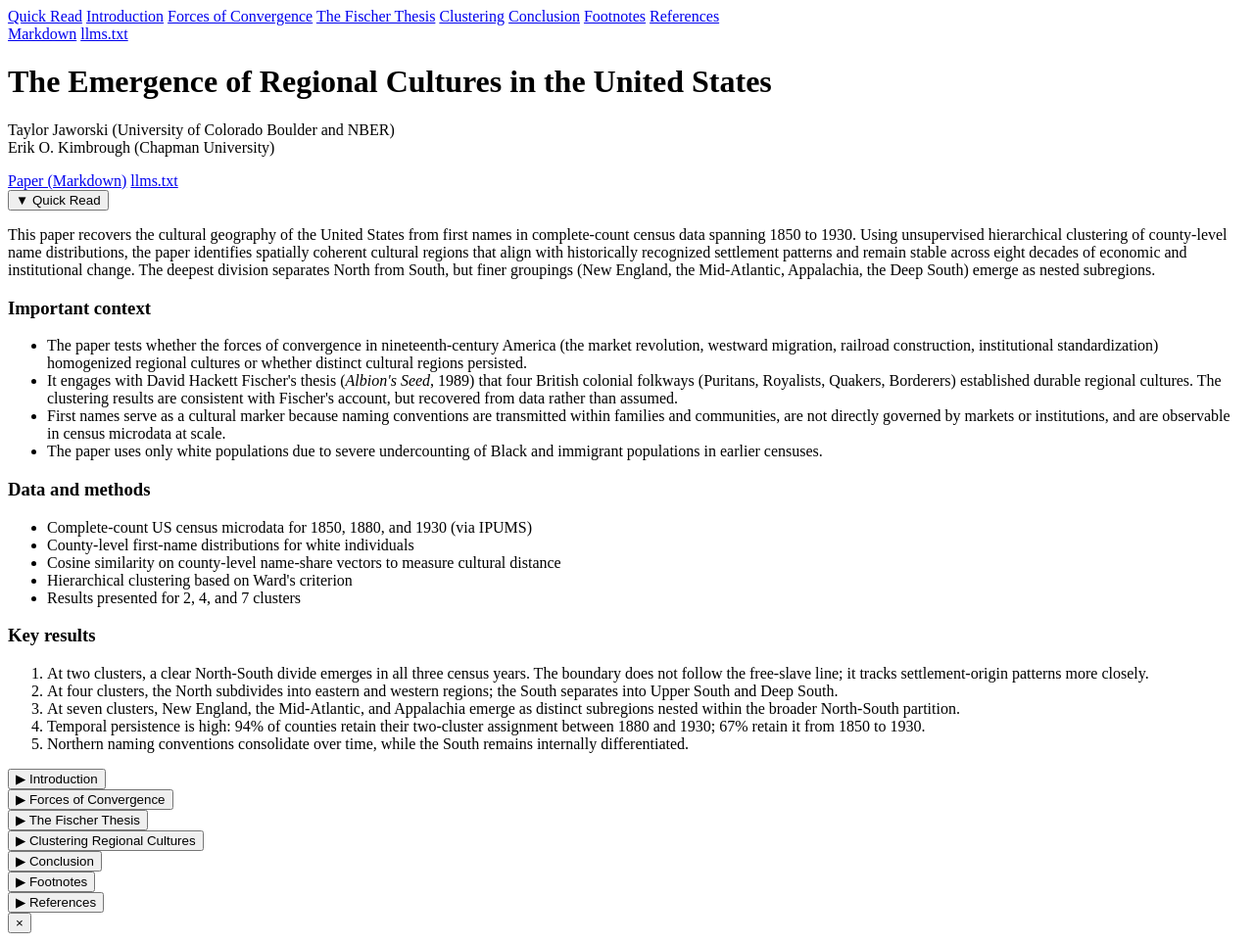
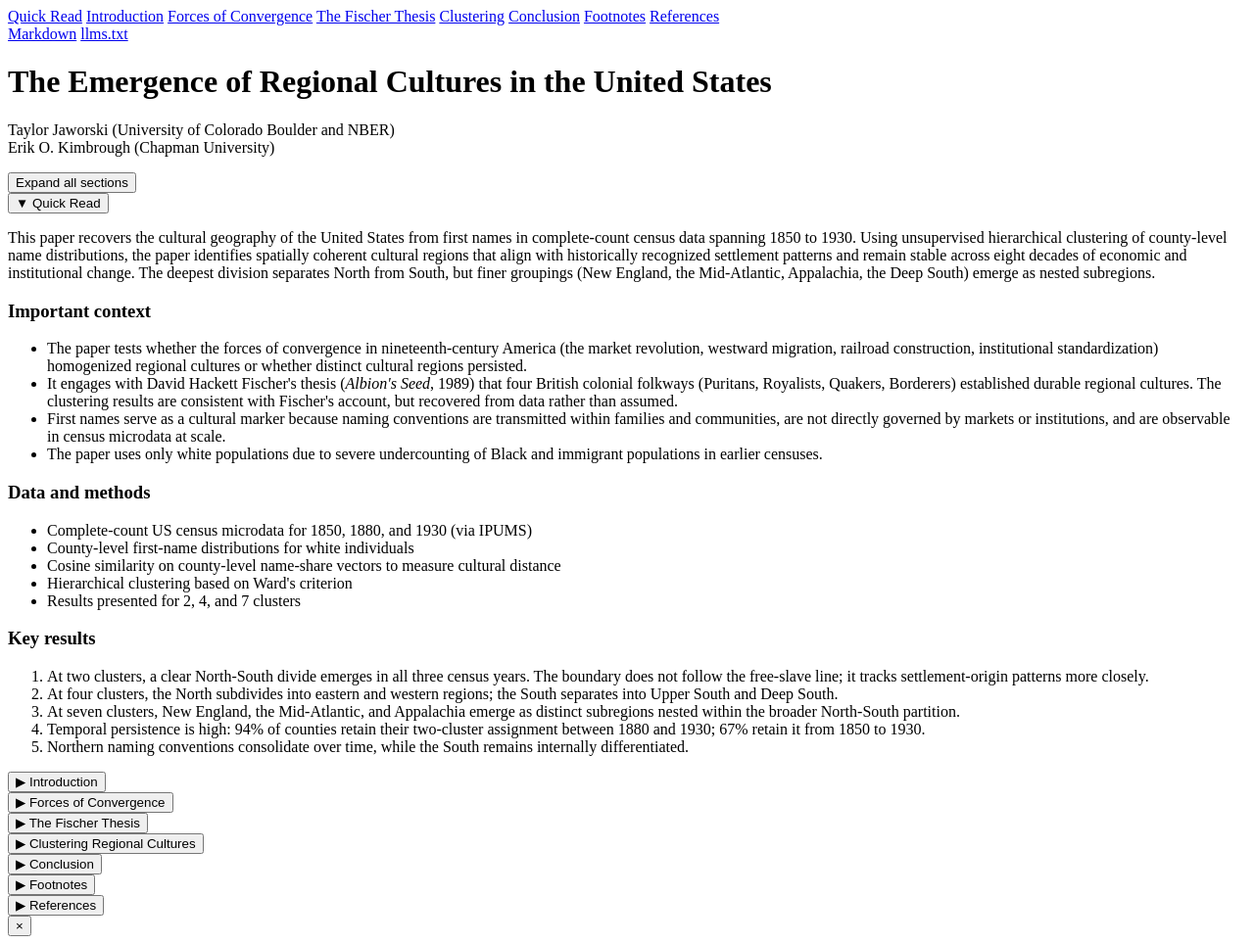
Before and after one commit to jaworskit/jaworskit.github.io, a Jekyll site: the page built from papers/culturalgroups/index.html, in a window 1280 px wide. Shown: the whole page at 98% size. Built offline with Jekyll 4.4.1, drawn with Linux system fonts in a browser that asks for light colours.

Commit message:
Update index.html

```diff
--- a/papers/culturalgroups/index.html
+++ b/papers/culturalgroups/index.html
@@ -34,11 +34,11 @@ extra_css: /css/paper-viewer.css
         Taylor Jaworski (University of Colorado Boulder and NBER)<br>
         Erik O. Kimbrough (Chapman University)
       </p>
-      <div class="pv-header-links">
-        <a href="paper.md">Paper (Markdown)</a>
-        <a href="llms.txt">llms.txt</a>
-      </div>
     </header>
+
+    <div class="pv-expand-bar">
+      <button id="pv-expand-all" class="pv-expand-btn">Expand all sections</button>
+    </div>
 
     <!-- ════════════════════════════════════════════ -->
     <!-- QUICK READ (expanded by default)            -->
@@ -229,6 +229,7 @@ extra_css: /css/paper-viewer.css
             </div>
           </div>
           <div class="pv-figure-notes"><em>Notes:</em> Counties are clustered into two groups in each census year using hierarchical agglomerative clustering with Ward's minimum-variance method applied to cosine-normalized first-name share vectors. Clustering is performed separately for each year. The sample includes white individuals. Colors indicate cluster membership and do not impose any geographic structure. Spatial contiguity reflects similarity in naming distributions rather than administrative boundaries.</div>
+          <div class="pv-figure-zoom-hint">Click any panel to enlarge</div>
         </div>
 
         <p>Importantly, the 1850 boundary does not coincide mechanically with the free-slave political line. Counties in southern Ohio, Indiana, Illinois, and western Pennsylvania cluster with the South, despite being located in free states. These counties were heavily influenced by upland migration from the Appalachian backcountry, carrying evangelical religious traditions and kin-based social structures across formal state boundaries. Naming practices therefore appear to track settlement corridors and cultural transmission more closely than contemporaneous legal status.</p>
```
